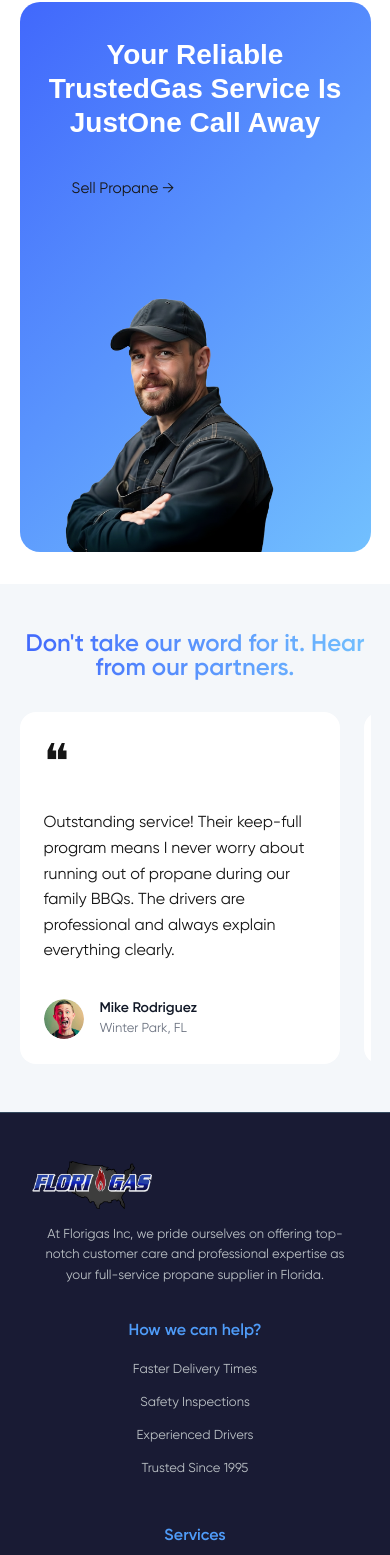
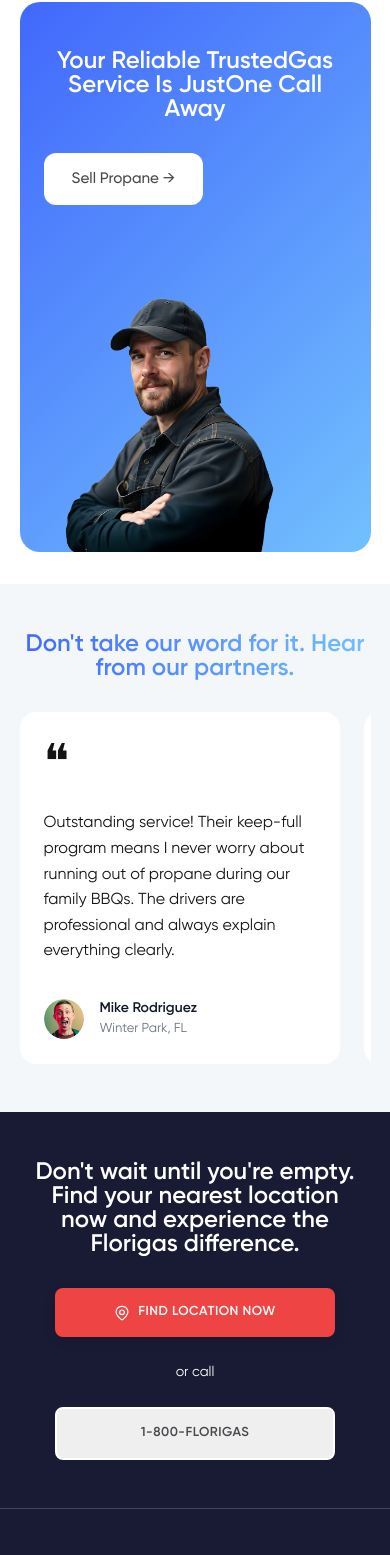
Before and after one commit to khurram-irshad/floris-gas, a Next.js app: page /contact in a window 390 px wide. Shown: the part 2085-3640 px from the top of the page. Built offline with nearby package versions, Linux system fonts and the light colour scheme.

Commit message:
fixed minor fixes

```diff
--- a/src/app/about/page.tsx
+++ b/src/app/about/page.tsx
@@ -9,6 +9,7 @@ import TestimonialsSection from '@/components/sections/TestimonialsSection';
 import OurVisionSection from '@/components/sections/OurVisionSection';
 import OurValuesSection from '@/components/sections/OurValuesSection';
 import MeetOurLeadershipSection from '@/components/sections/MeetOurLeadershipSection';
+import CallToActionSection from '@/components/sections/CallToActionSection';
 
 export default function AboutPage() {
   return (
@@ -24,7 +25,7 @@ export default function AboutPage() {
         <OurValuesSection />
         <MeetOurLeadershipSection/>
         <TestimonialsSection />
-        {/* Additional sections can be added here later */}
+        <CallToActionSection/>
       </main>
       <Footer />
     </div>
--- a/src/app/contact/page.tsx
+++ b/src/app/contact/page.tsx
@@ -4,6 +4,7 @@ import ContactHeroSection from '../../components/sections/ContactHeroSection';
 import ContactSection from '@/components/sections/ContactSection';
 import CallToActionBanner from '@/components/sections/CallToActionBanner';
 import TestimonialsSection from '@/components/sections/TestimonialsSection';
+import CallToActionSection from '@/components/sections/CallToActionSection';
 
 export default function ContactPage() {
   return (
@@ -14,7 +15,7 @@ export default function ContactPage() {
         <ContactSection />
         <CallToActionBanner />
         <TestimonialsSection/>
-        {/* Additional sections can be added here later */}
+        <CallToActionSection/>
       </main>
       <Footer />
     </div>
--- a/src/components/layout/Footer.css
+++ b/src/components/layout/Footer.css
@@ -128,7 +128,7 @@
     flex-direction: column;
     gap: 1rem;
     margin-bottom: 2rem;
-    text-align: center;
+    align-items: center;
   }
 
   .footer-logo {
@@ -155,8 +155,9 @@
   }
 
   .footer-description {
-    font-size: 13px;
+    font-size: 16px;
     text-align: center;
+    max-width: 100%;
   }
 
   .footer-link {
--- a/src/components/sections/CallToActionBanner.css
+++ b/src/components/sections/CallToActionBanner.css
@@ -53,6 +53,18 @@
   align-items: center;
   gap: 0.5rem;
   box-shadow: 0 4px 12px rgba(0, 0, 0, 0.1);
+}
+.contact-cta-button {
+  padding: 0.875rem 1.75rem;
+  font-size: 16px;
+  background: white;
+  color: #49484D;
+  border: none;
+  border-radius: 12px;
+  padding: 14px 16px;
+  font-weight: 500;
+  cursor: pointer;
+  transition: all 0.3s ease;
 }
 
 
@@ -165,9 +177,10 @@
     height: 391px;
   }
 
-  .cta-button {
+  .contact-cta-button {
     padding: 0.875rem 1.75rem;
     font-size: 0.95rem;
+    background: white;
   }
 }
 /* Additional responsive adjustments for smaller screens */
--- a/src/components/sections/CallToActionBanner.tsx
+++ b/src/components/sections/CallToActionBanner.tsx
@@ -2,10 +2,13 @@
 
 import Image from 'next/image';
 import './CallToActionBanner.css';
+import { useRouter } from 'next/navigation';
+
 
 export default function CallToActionBanner() {
+  const router = useRouter();
   const handleSellPropane = () => {
-    console.log('Sell Propane clicked');
+    router.push('/sell-propane');
   };
 
   return (
@@ -22,7 +25,7 @@ export default function CallToActionBanner() {
 
             <button
               onClick={handleSellPropane}
-              className="cta-button"
+              className="contact-cta-button"
             >
               Sell Propane →
             </button>
```
Also changed, not shown: 1 other file (tests, documents, lock files or other folders).
